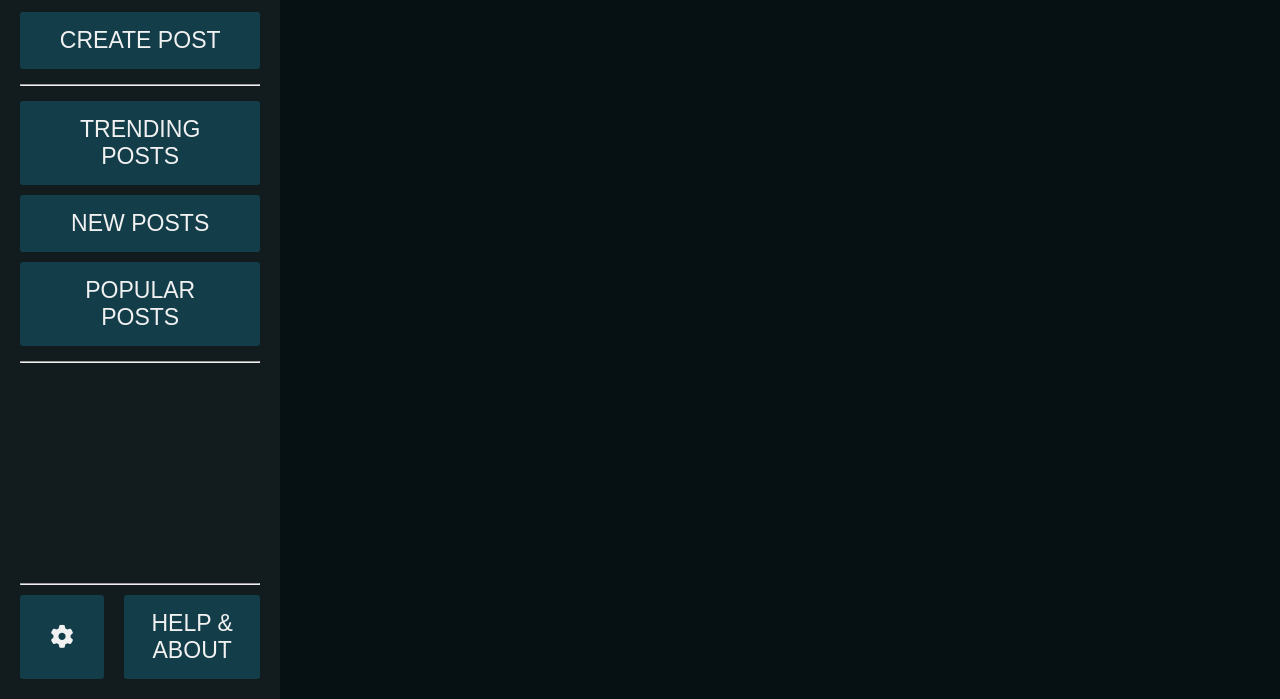
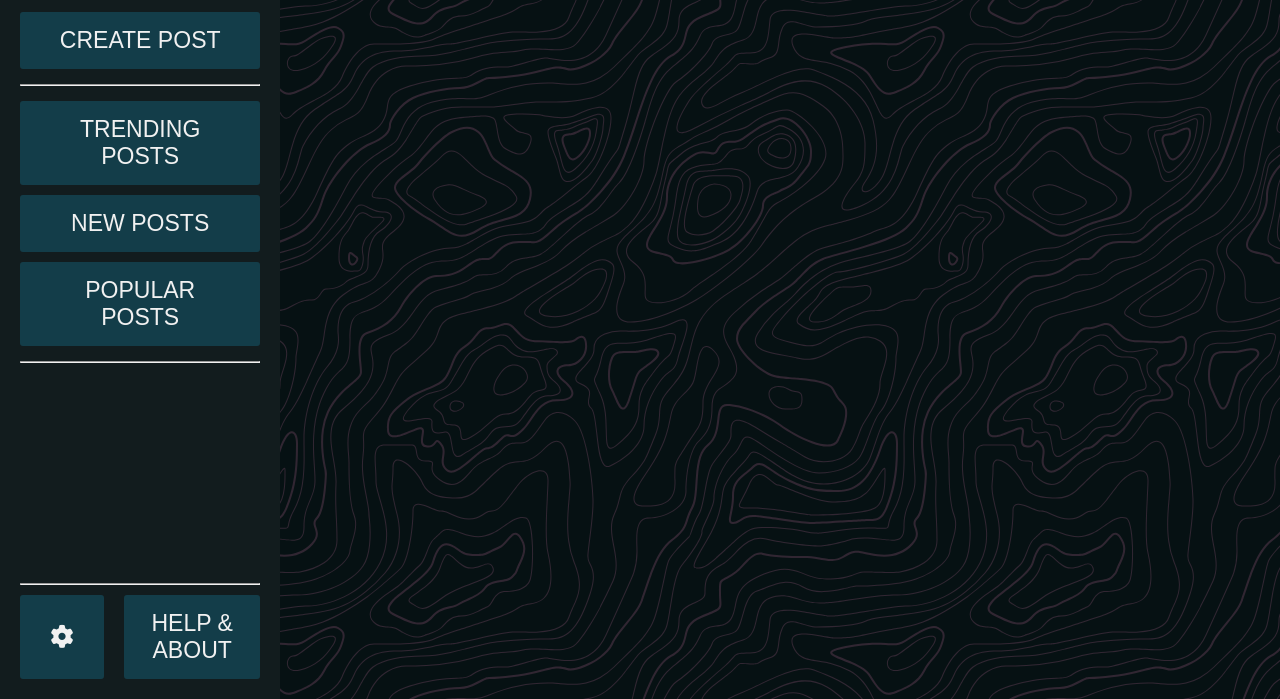
Before and after one commit to MaximilianMcC/cloak, a website: page public/index.html in a window 1280 px wide. Shown: the part 101-800 px from the top of the page. Drawn offline with Linux system fonts and the light colour scheme; a web font is replaced by a local one.

Commit message:
Added background

```diff
--- a/public/styles/style.scss
+++ b/public/styles/style.scss
@@ -51,6 +51,10 @@ main {
 	display: grid;
 	height: 100%;
 	grid-template-columns: 1fr 5fr;
+
+	// Topography background
+	background-color: $primary-background;
+	background-image: url('../assets/images/topography.svg');
 
 	// Sidebar
 	.sidebar {
```
Also changed, not shown: public/styles/style.css.
